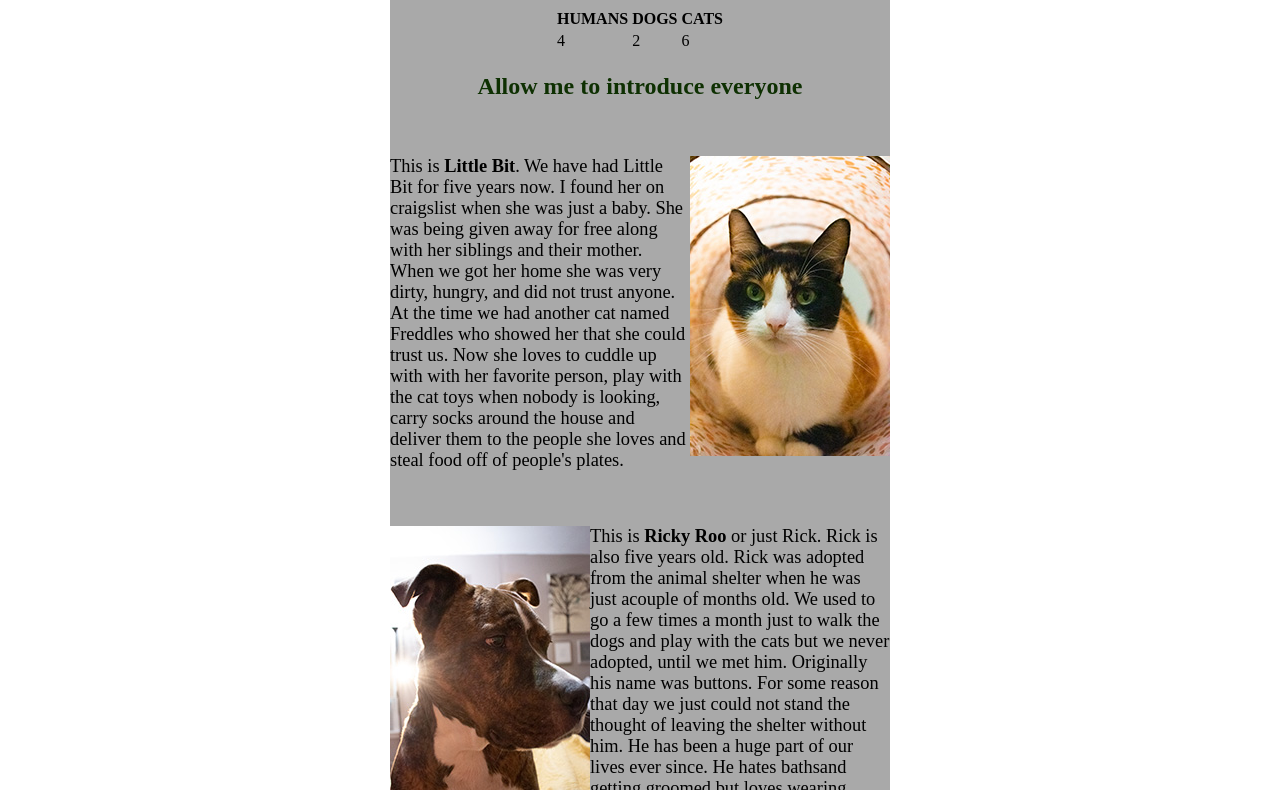
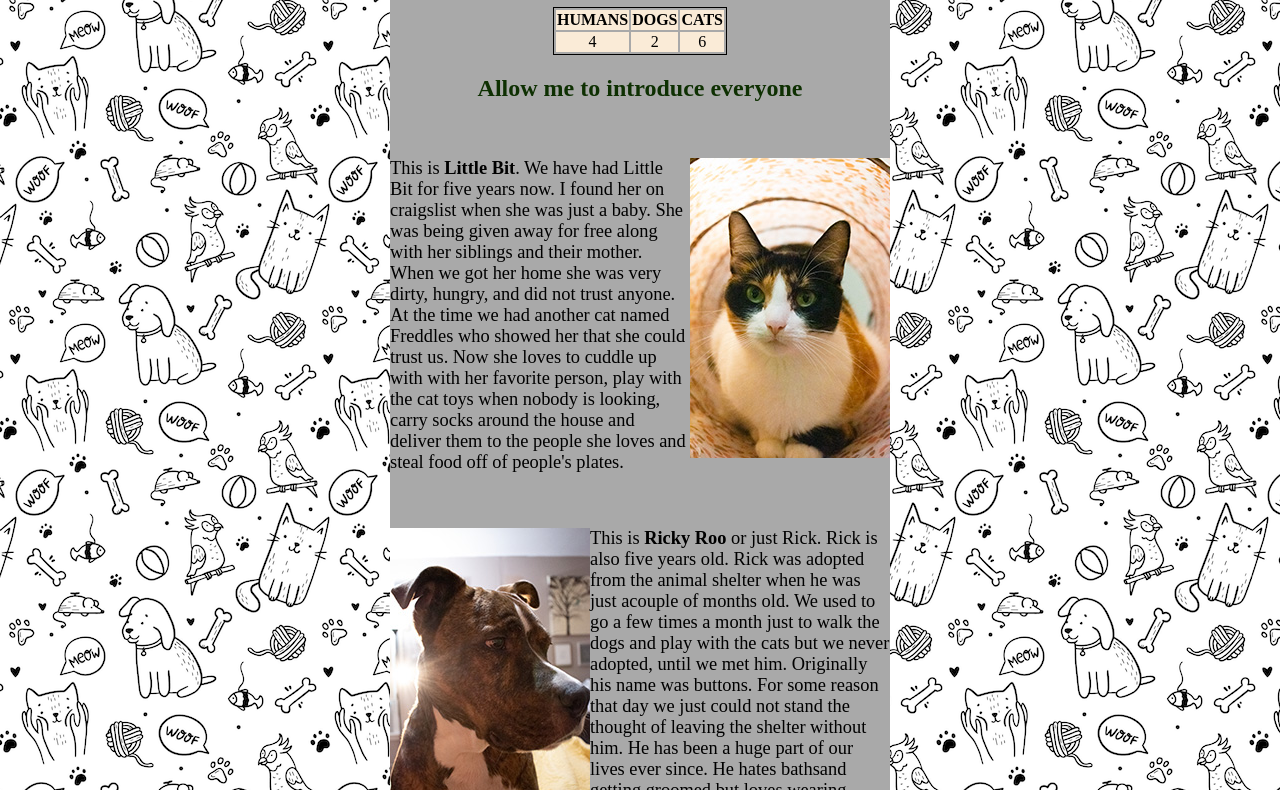
Before and after one commit to AJeffreys/assignmenthtml2, a plain HTML site: page index.html in a window 1280 px wide. Shown: the part 73-863 px from the top of the page. Drawn offline with Linux system fonts and the light colour scheme.

Commit message:
Update index.html

```diff
--- a/index.html
+++ b/index.html
@@ -9,21 +9,22 @@
 			width: 500px;
 			margin:0 auto;
 			}
+		tr{background-color:antiquewhite;}
 	</style>
 </head>
-<body>
+<body style="background-image: url(images/background.png)">
 	<div id="container">
 		<h1 style="color:#0E3002">WELCOME TO MY LITTLE ZOO</h1>
-			<center><table>
+			<center><table style="border:thin solid">
 				<tr>
 					<th>HUMANS</th>
 					<th>DOGS</th>
 					<th>CATS</th>
 				</tr>
 				<tr>
-					<td>4</td>
-					<td>2</td>
-					<td>6</td>
+					<td><center>4</center></td>
+					<td><center>2</center></td>
+					<td><center>6</center></td>
 				</tr>
 			</table>
 			</center>
@@ -55,7 +56,7 @@
 		<h2 style="text-align: center; color:#0E3002">Now that you have met everyone, what's the point? </h2>
 		<br>
 		<p style="font-size:115%">That's a great question. I don't now if you noticed but out of the 8 animals that I just talked about, 7 of them were strays picked up off the streets. This is a problem, I can't take care of every stray in San Antonio by myself, as much as I would love to. Now you might be asking yourself "well what I can I even do about it?" and I'm glad you asked. One of the most resposnible things that you can do is get your animals fixed and keep them indoors, this extends their lives significantly and helps control the stray population in our city. If you don't have animals but have strays in your area you can still help, the city of San Antonio has some great information <a href="https://www.sanantonio.gov/Animal-Care/What-We-Do-Services/Outdoor-Cats-TNR">here</a> about the cities Trap/Neuter/Return programm which they say has proven to be the only long-term solution to humanely control cat populations and it's free, they provide you with the equipment and offer the surgery at no cost. It just takes a little bit of your time. Also, you don't have to keep the cats like I did, you can release them back into the area after surgery, that choice is yours. <br>
-		<br>Now if you would like to know a little bit more about how we coexist with 7 animals you can click <a>here</a>
+		<br>Now if you would like to know a little bit more about how we coexist with 7 animals you can click <a href="petcarebasics.html">here</a>
 		</p>
 
 	</div>
```
